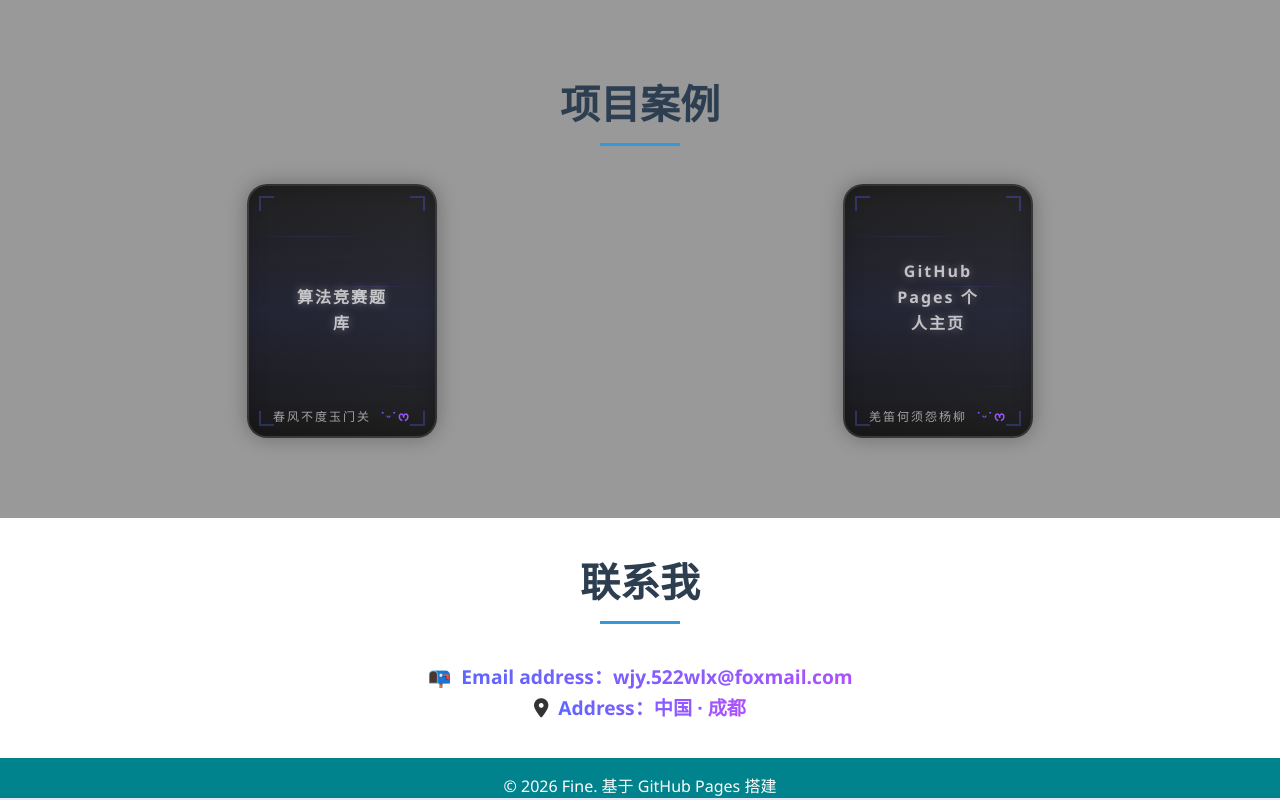
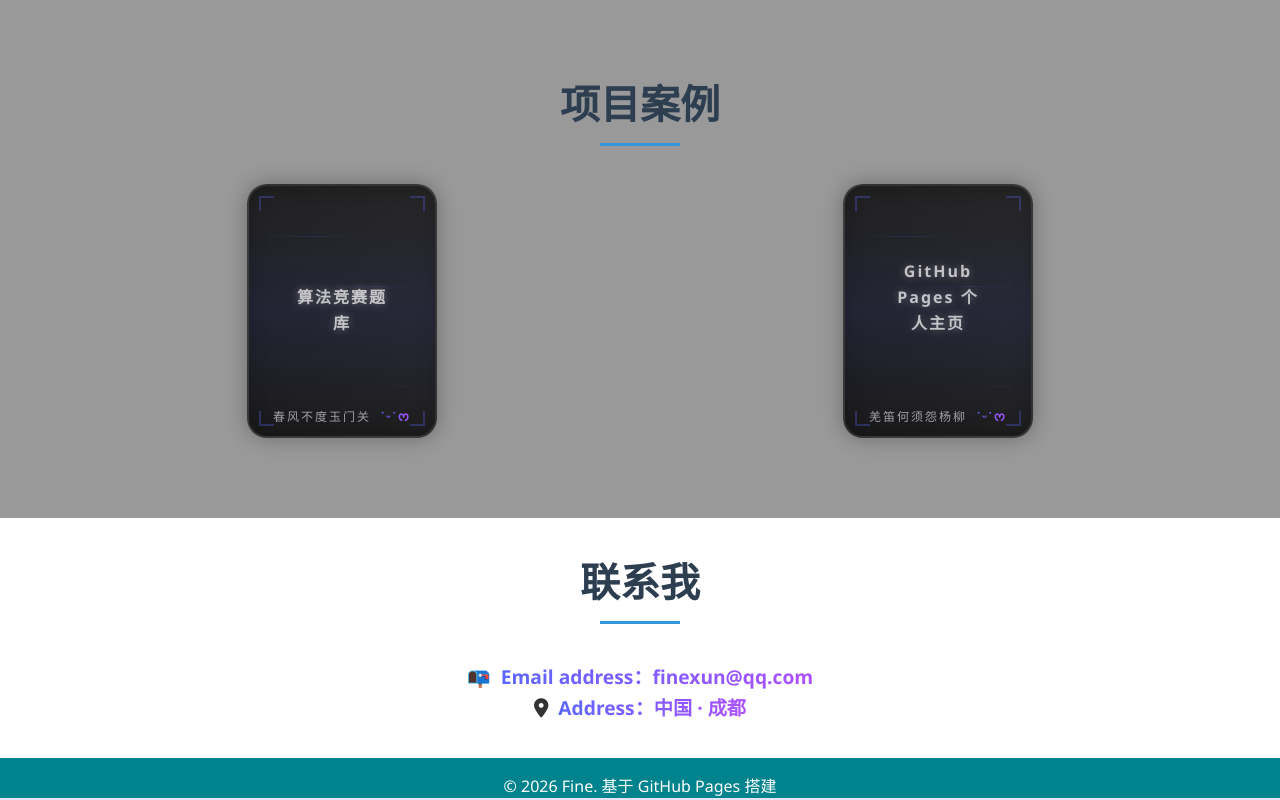
Before and after one commit to fine-cpu/fine-cpu.github.io, a plain HTML site: page index.html in a window 1280 px wide. Shown: the part 1132-1932 px from the top of the page. Drawn offline with Linux system fonts and the light colour scheme.

Commit message:
Update email address in contact section

```diff
--- a/index.html
+++ b/index.html
@@ -191,7 +191,7 @@
             <h2 class="section-title">联系我</h2>
             <div class="contact-info">
                 <span>📭</span>
-                <span class="highlight"> Email address：wjy.522wlx@foxmail.com</span>
+                <span class="highlight"> Email address：finexun@qq.com</span>
                 <!-- <p><i>📭</i> Email address：wjy.522wlx@foxmail.com</p> -->
                 <!-- <p><i class="fas fa-map-marker-alt"></i> 地址：中国 · 成都</p> -->
                 <div></div>
```
